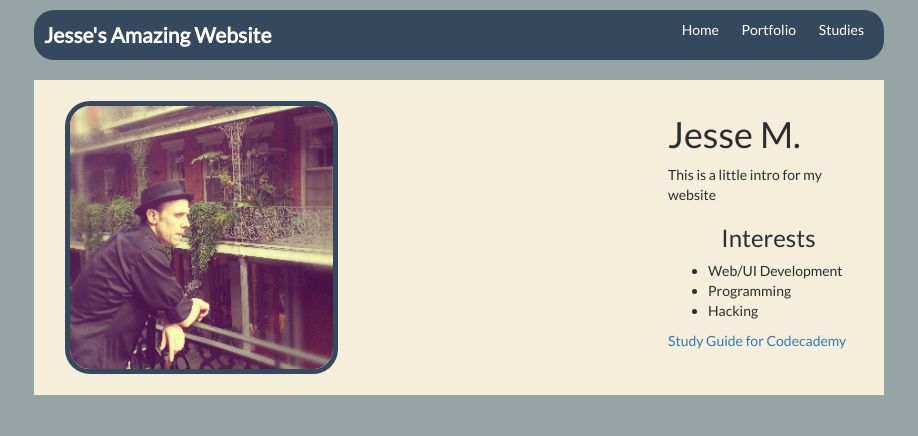
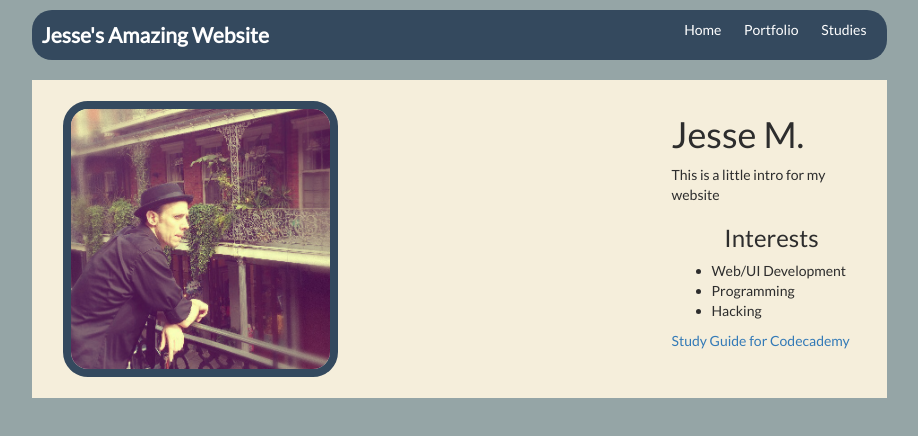
Before and after one commit to b0nez/b0nez.github.io, a plain HTML site: page index.html in a window 1280 px wide. Shown: the whole page, without its empty margins (181-1099 px from the left). Drawn offline with nearby package versions, Linux system fonts and the light colour scheme.

Commit message:
revised studies.html

```diff
--- a/styles/main.css
+++ b/styles/main.css
@@ -12,7 +12,7 @@ header {
 }
 
 [id=all-contents] {
-    max-width: 850px;
+    max-width: 855px;
     margin: auto;
 }
 
@@ -70,7 +70,7 @@ main {
     margin-bottom: 20px;
     margin-right: auto;
     margin-top: 20px;
-    border: 5px solid #34495E;
+    border: 8px solid #34495E;
     border-radius: 25px;
     width: 200px;
 }
--- a/styles/studies.css
+++ b/styles/studies.css
@@ -1,3 +1,4 @@
+@import url('https://fonts.googleapis.com/css?family=Lato');
 body {
     background: rgb(149, 165, 166);
     color: rgb(45, 45, 45);
@@ -11,7 +12,7 @@ header {
 }
 
 [id=all-contents] {
-    max-width: 850px;
+    max-width: 855px;
     margin: auto;
 }
 
```
Also changed, not shown: studies.html (+2 -1 lines).
